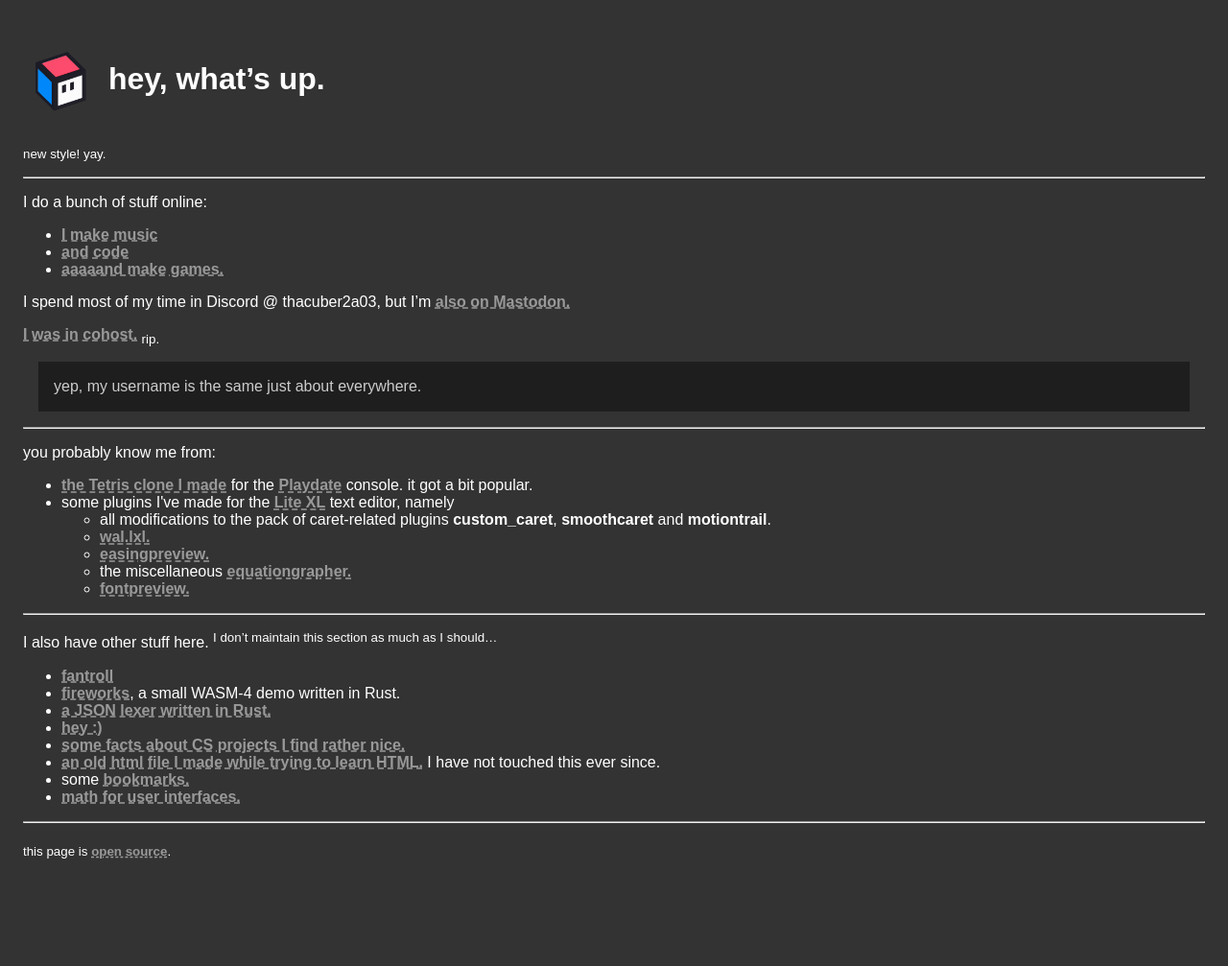
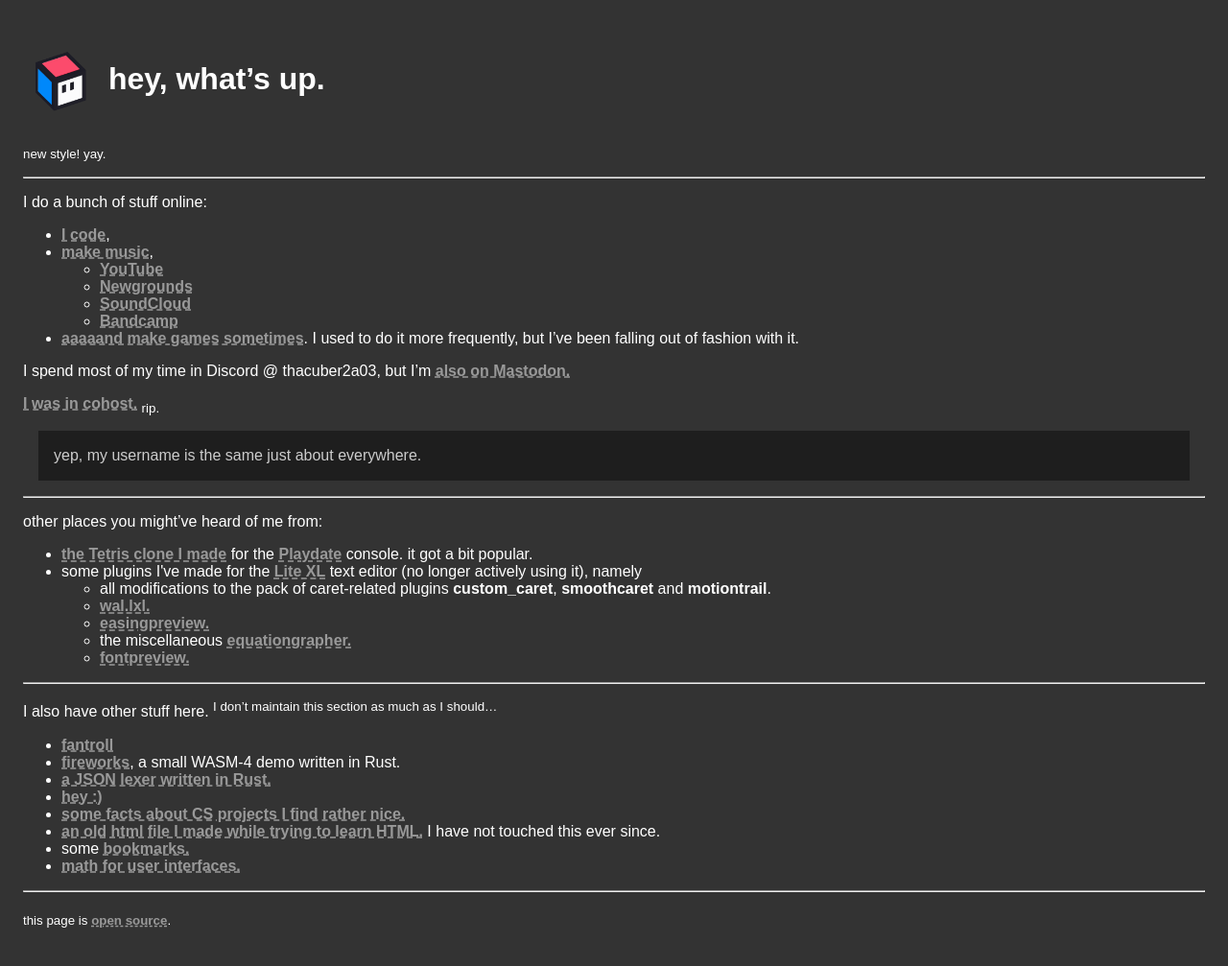
Before and after one commit to thacuber2a03/thacuber2a03.github.io, a Jekyll site: the page built from index.md, in a window 1280 px wide. Shown: the whole page at 96% size. Built offline with Jekyll 4.4.1, drawn with Linux system fonts in a browser that asks for light colours; before the commit the page ends 935 px from its top, so only the background shows below that.

```diff
--- a/index.md
+++ b/index.md
@@ -11,9 +11,14 @@ layout: default
 ---
 
 I do a bunch of stuff online:
-- [I make music](https://youtube.com/@thacuber2a03)
-- [and code](https://github.com/thacuber2a03)
-- [aaaaand make games.](https://thacuber.itch.io)
+- [I code](https://github.com/thacuber2a03),
+- [make music](/music),
+	- [YouTube](https://youtube.com/@thacuber2a03)
+	- [Newgrounds](https://thacuber.newgrounds.com)
+	- [SoundCloud](https://soundcloud.com/thacuber2a03)
+	- [Bandcamp](https://x4n3ku.bandcamp.com)
+- [aaaaand make games sometimes](https://thacuber.itch.io).
+  I used to do it more frequently, but I've been falling out of fashion with it.
 
 I spend most of my time in Discord @ thacuber2a03,
 but I'm <a rel="me" href="https://mastodon.gamedev.place/@thacuber2a03">also on Mastodon.</a>
@@ -24,16 +29,16 @@ but I'm <a rel="me" href="https://mastodon.gamedev.place/@thacuber2a03">also on
 
 ---
 
-you probably know me from:
+other places you might've heard of me from:
 
 - [the Tetris clone I made](https://github.com/thacuber2a03/Blockdate)
   for the [Playdate](https://play.date) console. it got a bit popular.
-- some plugins I\'ve made for the [Lite XL](https://github.com/lite-xl/lite-xl) text editor, namely
-    - all modifications to the pack of caret-related plugins **custom\_caret**, **smoothcaret** and **motiontrail**.
-    - [wal.lxl.](https://github.com/thacuber2a03/wal.lxl)
-    - [easingpreview.](https://github.com/thacuber2a03/lite-xl-easingpreview)
-    - the miscellaneous [equationgrapher.](https://github.com/thacuber2a03/equationgrapher)
-    - [fontpreview.](https://raw.githubusercontent.com/lite-xl/lite-xl-plugins/master/plugins/fontpreview.lua)
+- some plugins I\'ve made for the [Lite XL](https://github.com/lite-xl/lite-xl) text editor (no longer actively using it), namely
+	- all modifications to the pack of caret-related plugins **custom\_caret**, **smoothcaret** and **motiontrail**.
+	- [wal.lxl.](https://github.com/thacuber2a03/wal.lxl)
+	- [easingpreview.](https://github.com/thacuber2a03/lite-xl-easingpreview)
+	- the miscellaneous [equationgrapher.](https://github.com/thacuber2a03/equationgrapher)
+	- [fontpreview.](https://raw.githubusercontent.com/lite-xl/lite-xl-plugins/master/plugins/fontpreview.lua)
 
 ---
 
--- a/things/fireworks.html
+++ b/things/fireworks.html
@@ -3,7 +3,6 @@ title: fireworks
 permalink: /fireworks
 layout: none
 ---
-
 {% raw %}
 <!DOCTYPE HTML>
 <html lang="en">
```
Also changed, not shown: things/bookmarks.md (+1 -1 lines), things/music.md (added, +18 -0 lines).
